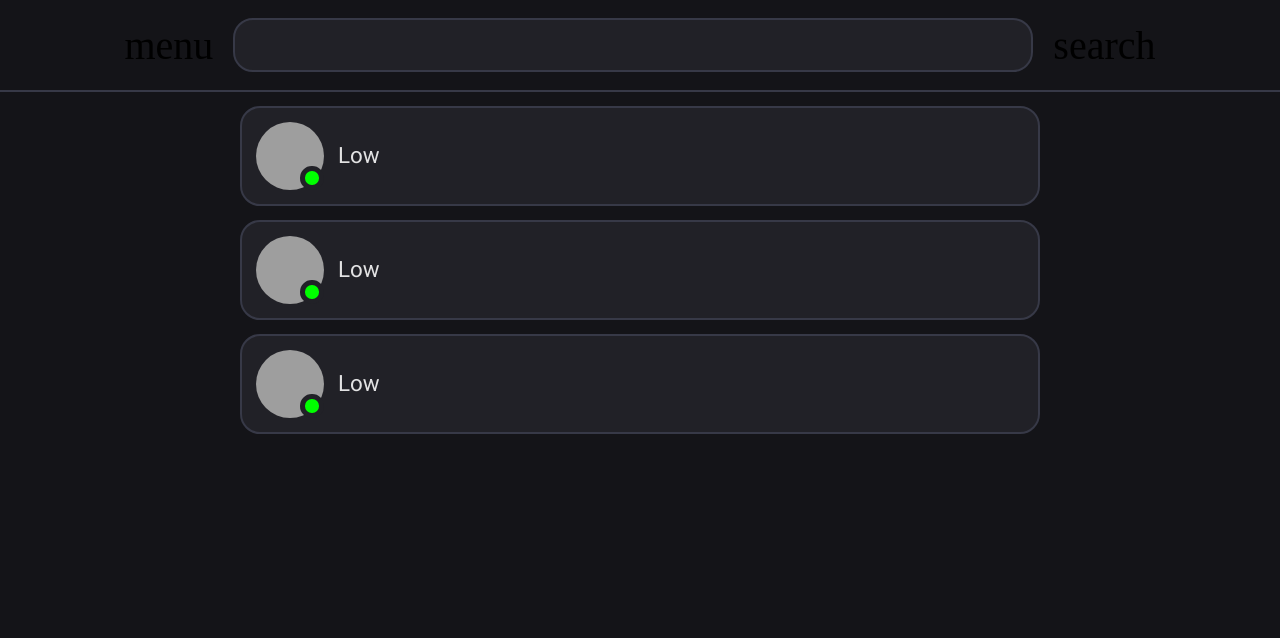
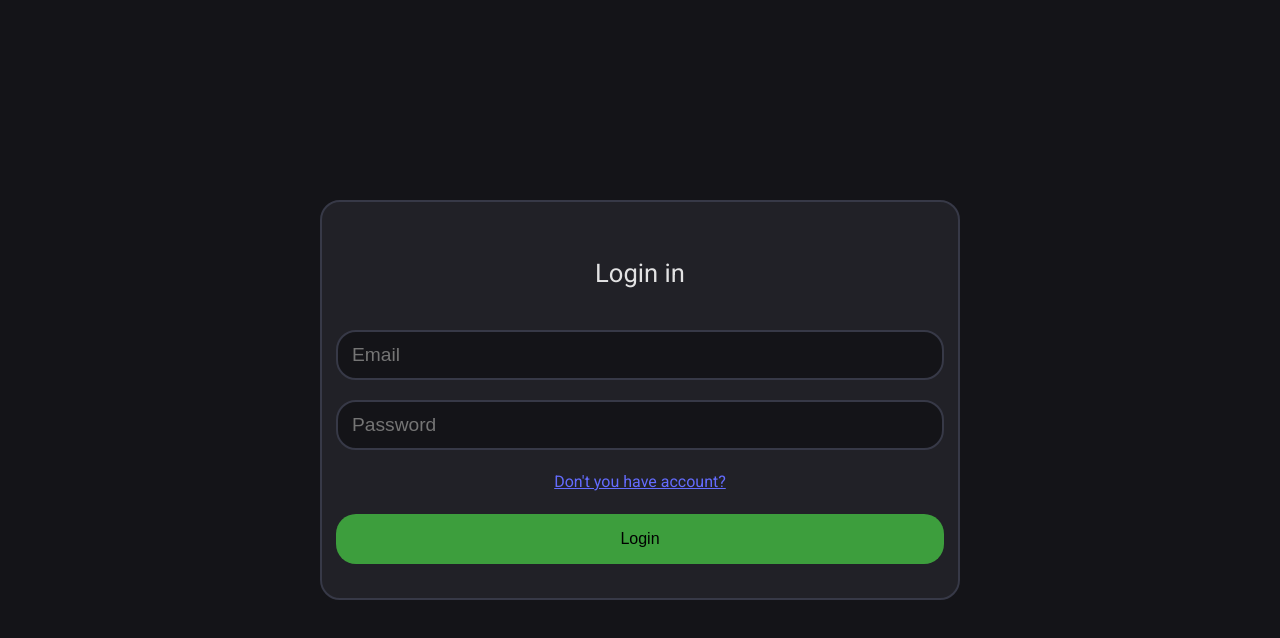
Before and after one commit to Oskarcr/FifengerPIA, a React (Vite) app: page / in a window 1280 px wide. Shown: the top 638 px of the page. Built offline with nearby package versions, Linux system fonts and the light colour scheme; grey boxes are pictures that could not be loaded; a web font is replaced by a local one.

Commit message:
Login and signup

```diff
--- a/src/css/styles.css
+++ b/src/css/styles.css
@@ -46,13 +46,13 @@
     position: relative;
 }
 
-.chat-option-image > img {
+.chat-option-image>img {
     width: 100%;
     height: 100%;
     border-radius: 50%;
 }
 
-.chat-option-image > .chat-option-status {
+.chat-option-image>.chat-option-status {
     width: 20%;
     background-color: rgb(0, 255, 0);
     border: 5px var(--primary-color-2) solid;
@@ -89,7 +89,7 @@
     background-color: var(--primary-color-2);
 }
 
-#header > input {
+#header>input {
     margin-inline: var(--padding-short);
     flex: 1;
     max-width: 800px;
@@ -114,3 +114,124 @@ input:hover {
 input:focus {
     border-color: var(--secondary-color-1);
 }
+
+#container-wrapper {
+    display: flex;
+    width: 100%;
+    height: 100%;
+    background-color: var(--primary-color-1);
+}
+
+#card-container {
+    display: flex;
+    width: 100%;
+    min-height: 400px;
+    height: 50%;
+    margin-top: auto;
+    margin-bottom: auto;
+    justify-content: center;
+}
+
+#card {
+    border: var(--border);
+    border-radius: var(--border-radius);
+    display: flex;
+    flex-direction: column;
+    width: 50%;
+    max-width: 700px;
+    height: 100%;
+    justify-content: center;
+    padding: var(--padding-short);
+    background-color: var(--primary-color-2);
+    box-sizing: border-box;
+    gap: 20px;
+}
+
+#login-title {
+    display: flex;
+    font-weight: bolder;
+    font-size: var(--font-size-long);
+    align-items: center;
+    justify-content: center;
+    width: 100%;
+    height: 20%;
+}
+
+#login-email {
+    height: 50px;
+    background-color: var(--primary-color-1);
+}
+
+#login-password {
+    height: 50px;
+    background-color: var(--primary-color-1);
+}
+
+#login-account {
+    display: flex;
+    font-size: medium;
+    justify-content: center;
+    text-decoration: underline;
+}
+
+#login-button {
+    height: 50px;
+    background-color: rgb(61, 158, 61);
+    border: none;
+    border-radius: var(--border-radius);
+    font-size: medium;
+}
+
+/**/
+#signup-title {
+    display: flex;
+    font-weight: bolder;
+    font-size: var(--font-size-long);
+    align-items: center;
+    justify-content: center;
+    width: 100%;
+    height: 20%;
+}
+
+#signup-username {
+    height: 50px;
+    background-color: var(--primary-color-1);
+}
+
+#signup-email {
+    height: 50px;
+    background-color: var(--primary-color-1);
+}
+
+#signup-password {
+    height: 50px;
+    background-color: var(--primary-color-1);
+}
+
+#signup-button {
+    height: 50px;
+    background-color: rgb(61, 158, 61);
+    border: none;
+    border-radius: var(--border-radius);
+    font-size: medium;
+}
+
+@media (orientation: portrait) {
+    #card-container {
+        background-color: var(--primary-color-2);
+        width: 100vw;
+        height: 100vh;
+    }
+
+    #card{
+        border: none;
+        background-color: var(--primary-color-2);
+        max-width: 500px;
+        min-width: none;
+        width: 100%;
+    }
+
+    #login-title {
+        align-items: center;
+    }
+}
--- a/src/main.jsx
+++ b/src/main.jsx
@@ -3,9 +3,11 @@ import { createRoot } from 'react-dom/client'
 import './index.css'
 import App from './App.jsx'
 import ChatList from './pages/ChatList.jsx'
+import Login from './pages/Login.jsx'
+import Signup from './pages/Signup.jsx'
 
 createRoot(document.getElementById('root')).render(
   <StrictMode>
-    <ChatList/>
+    <Login/>
   </StrictMode>,
 )
--- /dev/null
+++ b/src/pages/Login.jsx
@@ -0,0 +1,15 @@
+export default function Login() {
+    return (
+        <div id="container-wrapper">
+            <div id="card-container">
+                <div id="card">
+                    <div id="login-title">Login in</div>
+                    <input id="login-email" type="email" placeholder="Email"></input>
+                    <input id="login-password" type="password" placeholder="Password"></input>
+                        <a id="login-account">Don't you have account?</a>
+                    <button id="login-button">Login</button>
+                </div>
+            </div>
+        </div>
+    )
+}
--- /dev/null
+++ b/src/pages/Signup.jsx
@@ -0,0 +1,15 @@
+export default function Signup () {
+    return (
+        <div id="container-wrapper">
+            <div id="card-container">
+                <div id="card">
+                    <div id="signup-title">Signup</div>
+                    <input id="signup-username" type="text" placeholder="Username"></input>
+                    <input id="signup-email" type="email" placeholder="Email"></input>
+                    <input id="signup-password" type="password" placeholder="Password"></input>
+                    <button id="signup-button">Login</button>
+                </div>
+            </div>
+        </div>
+    )
+}
```
